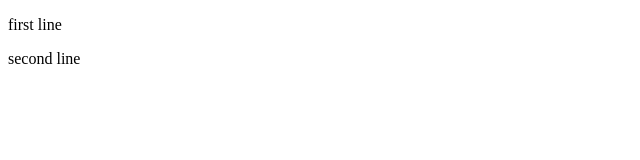
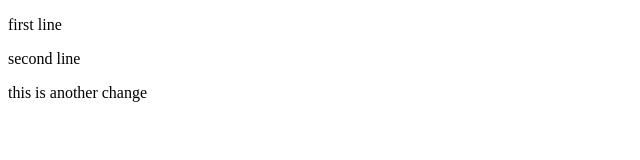
Before and after one commit to SmartyRaven/Nested, a plain HTML site: page index.html in a window 1280 px wide. Shown: the whole page, without its empty margins (0-640 px from the left). Drawn offline with Linux system fonts and the light colour scheme.

Commit message:
5- git add new  p to index

```diff
--- a/index.html
+++ b/index.html
@@ -9,5 +9,6 @@
 <body>
     <p>first line</p>
     <p>second line</p>
+    <p>this is another change</p>
 </body>
 </html>
```
